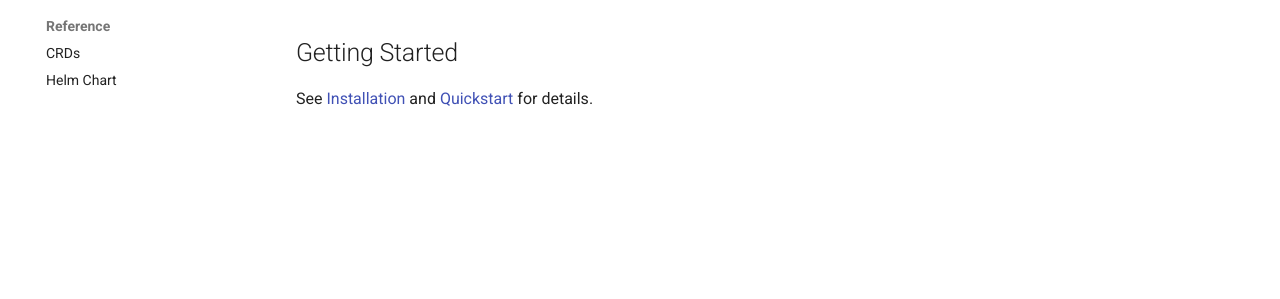
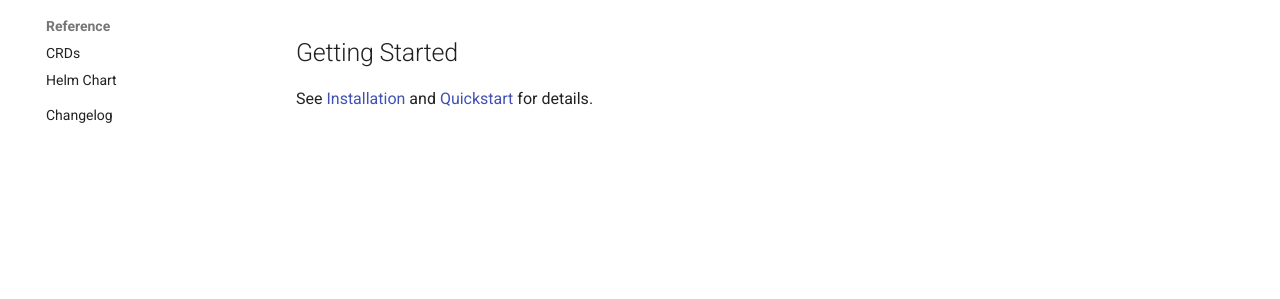
Before and after one commit to jaykay/freqtrade_operator, an MkDocs documentation site: the page built from docs/index.md, in a window 1280 px wide. Shown: the part 327-626 px from the top of the page. Built offline with MkDocs 1.6.1 and Material for MkDocs 9.7.7, drawn with Linux system fonts in a browser that asks for light colours; comment, search, counter and statistics services are not loaded; the version menu is left out.

Commit message:
docs: Add changelog entry to MkDocs navigation

```diff
--- a/mkdocs.yml
+++ b/mkdocs.yml
@@ -24,6 +24,7 @@ nav:
   - Reference:
     - CRDs: reference/crds.md
     - Helm Chart: reference/helm.md
+  - Changelog: changelog.md
 
 plugins:
   - search
```
Also changed, not shown: docs/changelog.md (added, +1 -0 lines).
